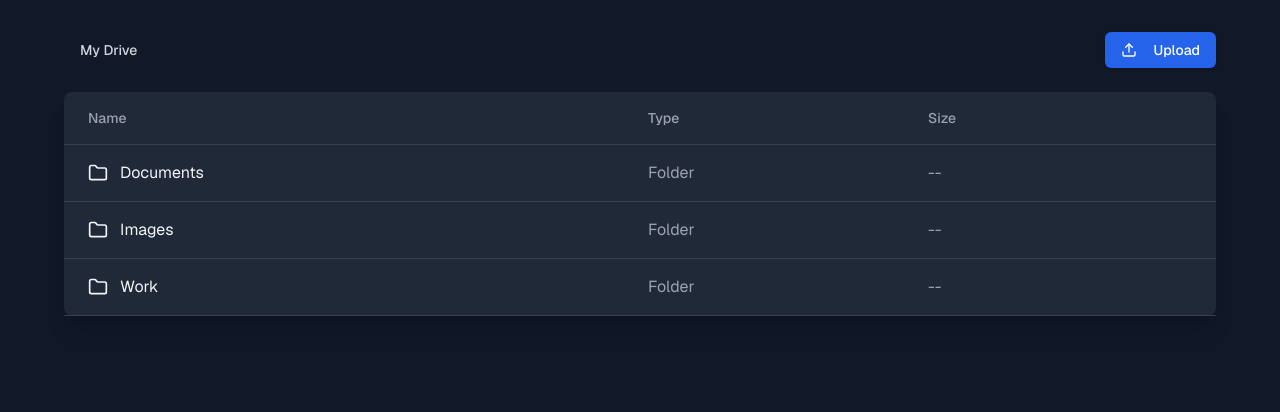
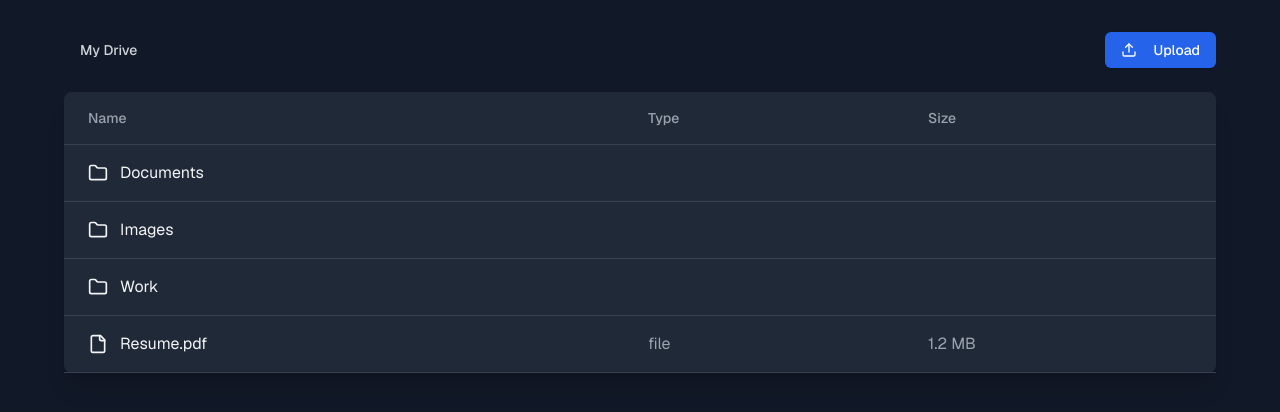
Before and after one commit to F-Treasure1990/googledriveclone, a Next.js app: page / in a window 1280 px wide. Shown: the top 412 px of the page. Built offline with nearby package versions, Linux system fonts and the light colour scheme.

Commit message:
feat(mock data): updated mock data

```diff
--- a/src/app/page.tsx
+++ b/src/app/page.tsx
@@ -1,38 +1,41 @@
 "use client";
 
-import { ChevronRight, FileIcon, Folder, Upload } from "lucide-react";
-import Link from "next/link";
-import { useState } from "react";
+import { ChevronRight, Upload } from "lucide-react";
+import { useMemo, useState } from "react";
+import { FileRow, FolderRow } from "~/components/file-row";
 import { Button } from "~/components/ui/button";
-import { mockFiles } from "../lib/mock-data";
+import { mockFiles, mockFolders } from "../lib/mock-data";
 
 export default function GoogleDriveClone() {
-  const [currentFolder, setCurrentFolder] = useState<string | null>(null);
+  const [currentFolder, setCurrentFolder] = useState<string>("root");
 
   const getCurrentFiles = () => {
     return mockFiles.filter((file) => file.parent === currentFolder);
+  };
+
+  const getCurrentFolders = () => {
+    return mockFolders.filter((file) => file.parent === currentFolder);
   };
 
   const handleFolderClick = (folderId: string) => {
     setCurrentFolder(folderId);
   };
 
-  const getBreadcrumbs = () => {
+  const breadcrumbs = useMemo(() => {
     const breadcrumbs = [];
     let currentId = currentFolder;
 
-    while (currentId !== null) {
-      const folder = mockFiles.find((file) => file.id === currentId);
+    while (currentId !== "root") {
+      const folder = mockFolders.find((file) => file.id === currentId);
       if (folder) {
         breadcrumbs.unshift(folder);
-        currentId = folder.parent;
+        currentId = folder.parent ?? "root";
       } else {
         break;
       }
     }
-
     return breadcrumbs;
-  };
+  }, [currentFolder]);
 
   const handleUpload = () => {
     alert("Upload functionality would be implemented here");
@@ -44,19 +47,19 @@
         <div className="mb-6 flex items-center justify-between">
           <div className="flex items-center">
             <Button
-              onClick={() => setCurrentFolder(null)}
+              onClick={() => setCurrentFolder("root")}
               variant="ghost"
-              className="mr-2 text-gray-300 hover:text-white"
+              className="mr-2 text-gray-300 hover:text-black"
             >
               My Drive
             </Button>
-            {getBreadcrumbs().map((folder) => (
+            {breadcrumbs.map((folder) => (
               <div key={folder.id} className="flex items-center">
                 <ChevronRight className="mx-2 text-gray-500" size={16} />
                 <Button
                   onClick={() => handleFolderClick(folder.id)}
                   variant="ghost"
-                  className="text-gray-300 hover:text-white"
+                  className="text-gray-300 hover:text-black"
                 >
                   {folder.name}
                 </Button>
@@ -80,39 +83,15 @@
             </div>
           </div>
           <ul>
+            {getCurrentFolders().map((folder) => (
+              <FolderRow
+                key={folder.id}
+                handleFolderClick={() => handleFolderClick(folder.id)}
+                folder={folder}
+              />
+            ))}
             {getCurrentFiles().map((file) => (
-              <li
-                key={file.id}
-                className="hover:bg-gray-750 border-b border-gray-700 px-6 py-4"
-              >
-                <div className="grid grid-cols-12 items-center gap-4">
-                  <div className="col-span-6 flex items-center">
-                    {file.type === "folder" ? (
-                      <button
-                        onClick={() => handleFolderClick(file.id)}
-                        className="flex items-center text-gray-100 hover:text-blue-400"
-                      >
-                        <Folder className="mr-3" size={20} />
-                        {file.name}
-                      </button>
-                    ) : (
-                      <Link
-                        href={file.url ?? "#"}
-                        className="flex items-center text-gray-100 hover:text-blue-400"
-                      >
-                        <FileIcon className="mr-3" size={20} />
-                        {file.name}
-                      </Link>
-                    )}
-                  </div>
-                  <div className="col-span-3 text-gray-400">
-                    {file.type === "folder" ? "Folder" : "File"}
-                  </div>
-                  <div className="col-span-3 text-gray-400">
-                    {file.type === "folder" ? "--" : "2 MB"}
-                  </div>
-                </div>
-              </li>
+              <FileRow key={file.id} file={file} />
             ))}
           </ul>
         </div>
--- /dev/null
+++ b/src/components/file-row.tsx
@@ -0,0 +1,56 @@
+import { FileIcon, Folder as FolderIcon } from "lucide-react";
+import { type File, type Folder } from "~/lib/mock-data";
+
+export function FileRow(props: { file: File }) {
+  const { file } = props;
+
+  return (
+    <li
+      key={file.id}
+      className="hover:bg-gray-750 border-b border-gray-700 px-6 py-4"
+    >
+      <div className="grid grid-cols-12 items-center gap-4">
+        <div className="col-span-6 flex items-center">
+          <a
+            href={file.url}
+            className="flex items-center text-gray-100 hover:text-blue-400"
+            target="_blank"
+          >
+            <FileIcon className="mr-3" size={20} />
+            {file.name}
+          </a>
+        </div>
+        <div className="col-span-3 text-gray-400">{"file"}</div>
+        <div className="col-span-3 text-gray-400">{file.size}</div>
+      </div>
+    </li>
+  );
+}
+
+export function FolderRow(props: {
+  folder: Folder;
+  handleFolderClick: () => void;
+}) {
+  const { folder, handleFolderClick } = props;
+
+  return (
+    <li
+      key={folder.id}
+      className="hover:bg-gray-750 border-b border-gray-700 px-6 py-4"
+    >
+      <div className="grid grid-cols-12 items-center gap-4">
+        <div className="col-span-6 flex items-center">
+          <button
+            onClick={() => handleFolderClick()}
+            className="flex items-center text-gray-100 hover:text-blue-400"
+          >
+            <FolderIcon className="mr-3" size={20} />
+            {folder.name}
+          </button>
+        </div>
+        <div className="col-span-3 text-gray-400"></div>
+        <div className="col-span-3 text-gray-400"></div>
+      </div>
+    </li>
+  );
+}
--- a/src/lib/mock-data.ts
+++ b/src/lib/mock-data.ts
@@ -1,21 +1,74 @@
 export interface File {
-  id: string
-  name: string
-  type: "file" | "folder"
-  url?: string
-  parent: string | null
-  size?: string
+  id: string;
+  name: string;
+  type: "file";
+  url: string;
+  parent: string;
+  size: string;
 }
 
+export type Folder = {
+  id: string;
+  name: string;
+  type: "folder";
+  parent: string | null;
+};
+
+export const mockFolders: Folder[] = [
+  { id: "root", name: "Root", type: "folder", parent: null },
+  { id: "1", name: "Documents", type: "folder", parent: "root" },
+  { id: "2", name: "Images", type: "folder", parent: "root" },
+  { id: "3", name: "Work", type: "folder", parent: "root" },
+  { id: "8", name: "Presentations", type: "folder", parent: "3" },
+];
+
 export const mockFiles: File[] = [
-  { id: "1", name: "Documents", type: "folder", parent: null },
-  { id: "2", name: "Images", type: "folder", parent: null },
-  { id: "3", name: "Work", type: "folder", parent: null },
-  { id: "4", name: "Resume.pdf", type: "file", url: "/files/resume.pdf", parent: "1", size: "1.2 MB" },
-  { id: "5", name: "Project Proposal.docx", type: "file", url: "/files/proposal.docx", parent: "1", size: "2.5 MB" },
-  { id: "6", name: "Vacation.jpg", type: "file", url: "/files/vacation.jpg", parent: "2", size: "3.7 MB" },
-  { id: "7", name: "Profile Picture.png", type: "file", url: "/files/profile.png", parent: "2", size: "1.8 MB" },
-  { id: "8", name: "Presentations", type: "folder", parent: "3" },
-  { id: "9", name: "Q4 Report.pptx", type: "file", url: "/files/q4-report.pptx", parent: "8", size: "5.2 MB" },
-  { id: "10", name: "Budget.xlsx", type: "file", url: "/files/budget.xlsx", parent: "3", size: "1.5 MB" },
-]
+  {
+    id: "4",
+    name: "Resume.pdf",
+    type: "file",
+    url: "/files/resume.pdf",
+    parent: "root",
+    size: "1.2 MB",
+  },
+  {
+    id: "5",
+    name: "Project Proposal.docx",
+    type: "file",
+    url: "/files/proposal.docx",
+    parent: "1",
+    size: "2.5 MB",
+  },
+  {
+    id: "6",
+    name: "Vacation.jpg",
+    type: "file",
+    url: "/files/vacation.jpg",
+    parent: "2",
+    size: "3.7 MB",
+  },
+  {
+    id: "7",
+    name: "Profile Picture.png",
+    type: "file",
+    url: "/files/profile.png",
+    parent: "2",
+    size: "1.8 MB",
+  },
+  {
+    id: "9",
+    name: "Q4 Report.pptx",
+    type: "file",
+    url: "/files/q4-report.pptx",
+    parent: "8",
+    size: "5.2 MB",
+  },
+  {
+    id: "10",
+    name: "Budget.xlsx",
+    type: "file",
+    url: "/files/budget.xlsx",
+    parent: "3",
+    size: "1.5 MB",
+  },
+];
```
Also changed, not shown: src/server/db/schema.ts (+1 -9 lines), 1 other file (tests, documents, lock files or other folders).
